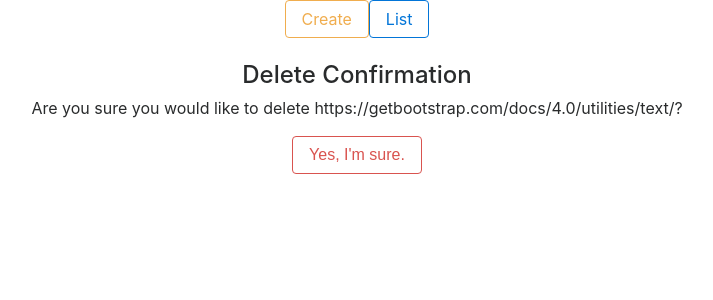
After one commit to wackdot/django_url_shorterner, a Django app: page /shorterner/delete/4/ in a window 1280 px wide. The commit adds this page. Shown: the top 300 px of the page, without its empty margins (283-996 px from the left). Run offline with Django 3.2, Linux system fonts and the light colour scheme; data comes from the database, SQL or seed files in the repository; both versions use the stored data as it was after the commit; some libraries are stand-ins or nearby versions.

Commit message:
8/1/18 11:05 PM

```diff
--- /dev/null
+++ b/src/shorterner/templates/shorterner/delete.html
@@ -0,0 +1,14 @@
+{% extends 'shorterner/base.html' %}
+
+{% block content %}
+<div class="container">
+      <h4 class="text-center">Delete Confirmation</h4>
+      <p class="text-center"> Are you sure you would like to delete {{ object.title }}? </p>
+  <div class="text-center">
+      <form method="post">
+        {% csrf_token %}
+        <button type="submit" class="btn btn-outline-danger">Yes, I'm sure.</button>
+      </form>
+    </div>
+</div>
+{% endblock %}
--- a/src/shorterner/templates/shorterner/detail.html
+++ b/src/shorterner/templates/shorterner/detail.html
@@ -1,7 +1,6 @@
 {% extends 'shorterner/base.html' %}
 
 {% block content %}
-
 <div class="container">
     <div class="row">
         <div class="col-lg-12">
@@ -12,6 +11,7 @@
             {% if url_details.created %}
             <p>Created: {{ url_details.created }}</p>
             {% endif %}
+            <a href="{% url 'shorterner:url-delete' pk=url_details.pk %}" class="btn btn-outline-danger">Delete</a>
         </div>
     </div>
     {% if alltime %}
@@ -46,7 +46,4 @@
     </div>
     {% endif %}
 </div>
-
-
-
 {% endblock %}
--- a/src/shorterner/templates/shorterner/request.html
+++ b/src/shorterner/templates/shorterner/request.html
@@ -13,7 +13,7 @@
                 <div class="input-group mb-3">
                     <input type="text" name="url" placeholder="Url..." class="form-control" required/>
                     <div class="input-group-append">
-                        <button class="btn bnt-outline-secondary" type="submit">Submit</button>
+                        <button class="btn btn-outline-secondary" type="submit">Submit</button>
                     </div>
                 </div>
             </form>
@@ -22,5 +22,3 @@
 </div>
 
 {% endblock %}
-
-<!-- <input type="submit" value="Submit!" class="btn btn-md btn-success"/> -->
--- a/src/shorterner/templates/snippets/nav.html
+++ b/src/shorterner/templates/snippets/nav.html
@@ -1,8 +1,9 @@
 <ul class="nav justify-content-center">
     <li class="nav-item">
-        <a class="nav-link active" href="{% url "shorterner:url-request" %}">Create</a>
+        <a class="btn btn-outline-warning" href="{% url "shorterner:url-request" %}">Create</a>
     </li>
     <li class="nav-item">
-        <a class="nav-link" href="{% url "shorterner:url-list" %}">List</a>
+        <a class="btn btn-outline-primary" href="{% url "shorterner:url-list" %}">List</a>
     </li>
 </ul>
+<br/>
--- a/src/shorterner/urls.py
+++ b/src/shorterner/urls.py
@@ -4,8 +4,8 @@ from . import views
 app_name = 'shorterner'
 
 urlpatterns = [
-    #path('', views.shorterner_index, name="input"),
     path('request/', views.RequestView.as_view(), name="url-request"),
     path('list/', views.IndexView.as_view(), name="url-list"),
-    path('<int:pk>/', views.DetailView.as_view(), name="url-detail")
+    path('<int:pk>/', views.DetailView.as_view(), name="url-detail"),
+    path('delete/<int:pk>/', views.DeleteView.as_view(), name="url-delete")
 ]
--- a/src/shorterner/views.py
+++ b/src/shorterner/views.py
@@ -1,9 +1,8 @@
 from django.shortcuts import render, get_object_or_404
 from django.http import HttpResponseRedirect
 from django.conf import settings
-from django.urls import reverse
+from django.urls import reverse, reverse_lazy
 from django.views import View, generic
-from django.views.generic.detail import SingleObjectMixin, DetailView
 from django.core import serializers
 from django.http import Http404
 
@@ -73,7 +72,7 @@ class IndexView(generic.ListView):
     def get_queryset(self):
         return Url.objects.all()
 
-class DetailView(DetailView):
+class DetailView(generic.DetailView):
     template_name = 'shorterner/detail.html'
     context_object_name = 'url_details'
 
@@ -153,3 +152,8 @@ class DetailView(DetailView):
         if errormessage is not None:
             context['errormessage'] = errormessage
         return context
+
+class DeleteView(generic.DeleteView):
+    model = Url
+    success_url = reverse_lazy("shorterner:url-list")
+    template_name = "shorterner/delete.html"
```
Also changed, not shown: src/shorterner/templates/shorterner/list.html (+8 -4 lines), src/db.sqlite3.
